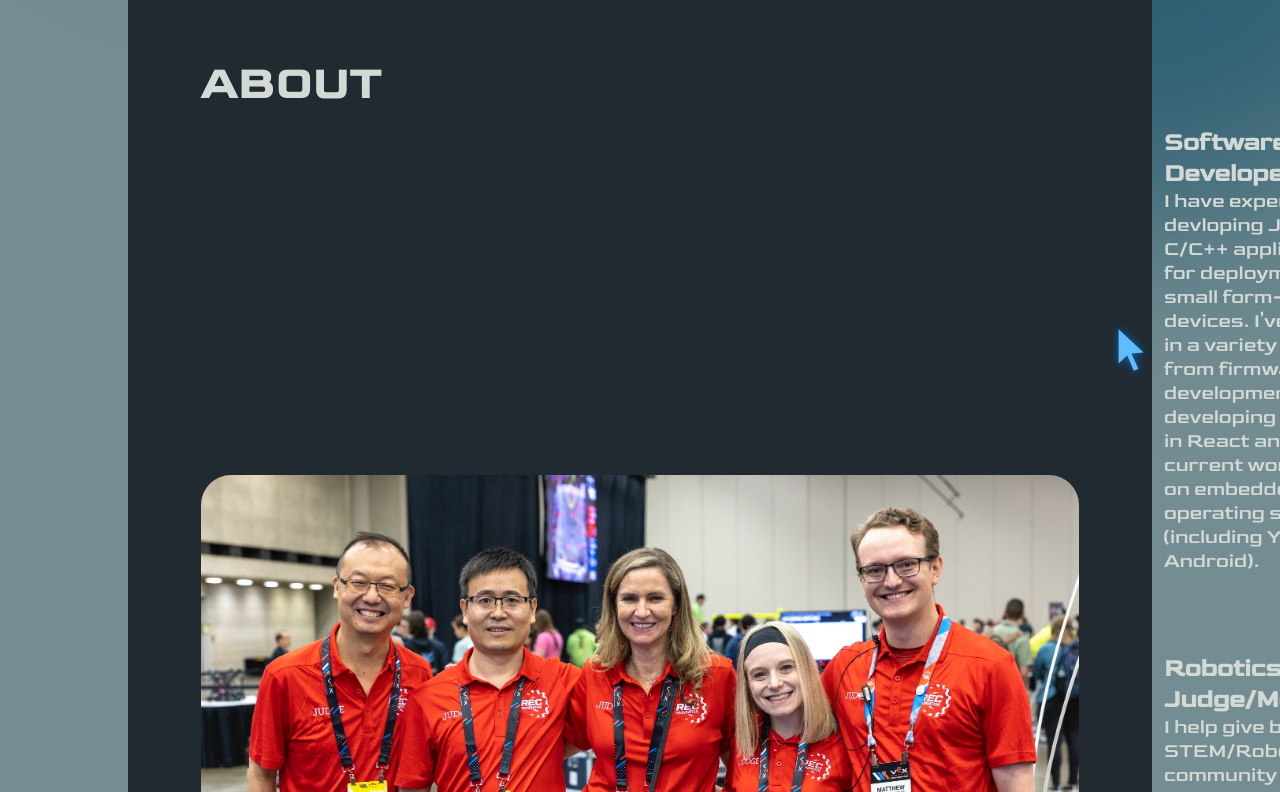
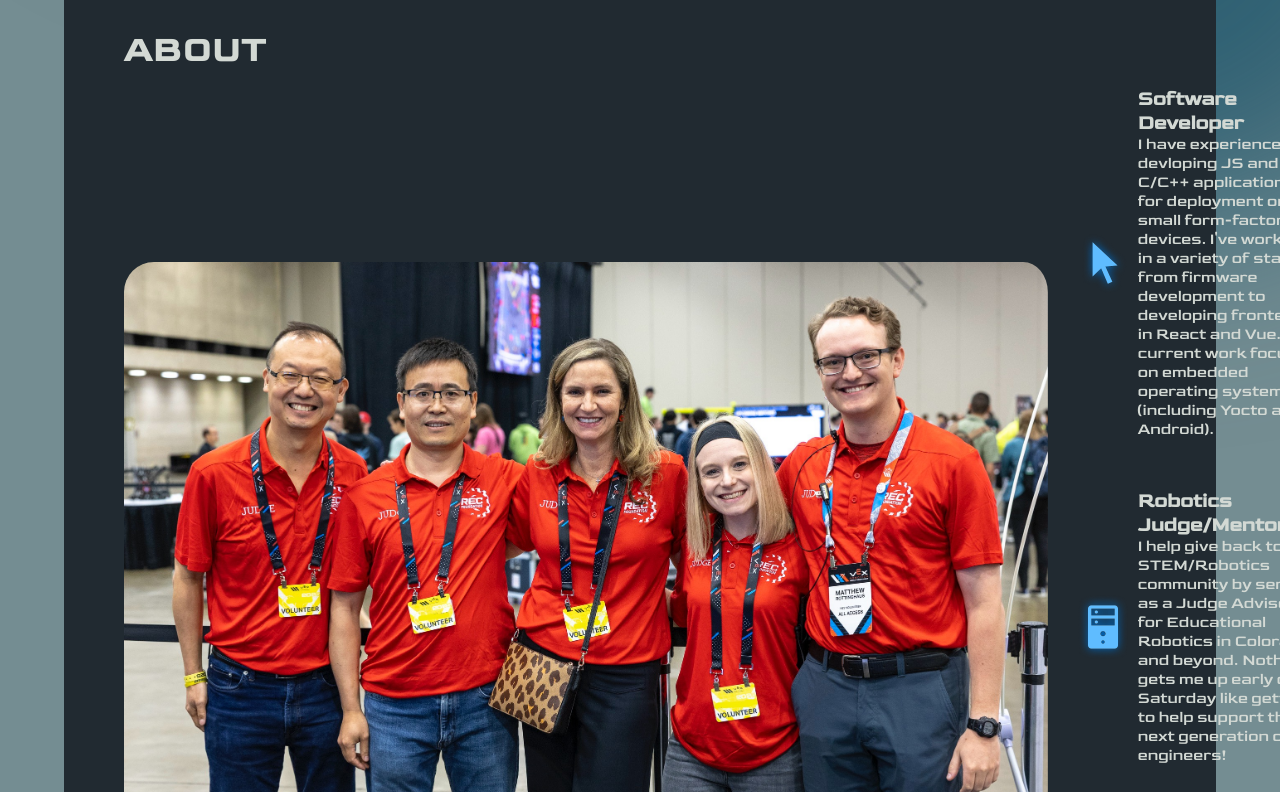
Before and after one commit to mjrottinghaus/mjrottinghaus.github.io, a React (Vite) app: page / in a window 1280 px wide. Shown: the part 808-1600 px from the top of the page. Built offline with nearby package versions, Linux system fonts and the light colour scheme.

Commit message:
email change + sytling fixes

```diff
--- a/src/components/about/About.jsx
+++ b/src/components/about/About.jsx
@@ -23,14 +23,14 @@ export const About = () => {
                     <img src={getImageUrl("about/serverIcon.png")} alt="Server Icon"/>
                     <div className={sytles.aboutItemText}>
                         <h3>Robotics Judge/Mentor</h3>
-                        <p>I help give back to the STEM/Robotics community by serving as a Judge Advisor for VEX Robotics in Colorado and beyond.  Nothing gets me up early on a Saturday like getting to help support the next generation of engineers!</p>
+                        <p>I help give back to the STEM/Robotics community by serving as a Judge Advisor for Educational Robotics in Colorado and beyond.  Nothing gets me up early on a Saturday like getting to help support the next generation of engineers!</p>
                     </div>
                 </li>
                 <li className={sytles.aboutItem}>
                     <img src={getImageUrl("about/uiIcon.png")} alt="UI Icon"/>
                     <div className={sytles.aboutItemText}>
                         <h3>Outdoors/Sports Enthusiast</h3>
-                        <p>Outside of tech, I love getting outside and hiking in the Rocky Mountains (Sky Pond in RMNP is my favorite!).  I also have a deep love of sports and the analytics associated with them (particularly in baseball).</p>
+                        <p>Outside of tech, I love getting outside and hiking in the Rocky Mountains.  I also have a deep love of sports and the analytics associated with them (particularly in baseball).</p>
                     </div>
                 </li>
             </ul>
--- a/src/components/about/About.module.css
+++ b/src/components/about/About.module.css
@@ -3,17 +3,17 @@
 .container {
   position: relative;
   background-color: var(--color-dark);
-  border-radius: 15px;
-  padding: 73px;
-  margin-top: 65px;
+  border-radius: 10px;
+  padding: 60px;
+  margin-top: 50px;
   z-index: 1;
-  margin-left: 10%;
-  margin-right: 10%;
+  margin-left: 5%;
+  margin-right: 5%;
 }
 
 .title {
   color: var(--color-text-light);
-  font-size: 45px;
+  font-size: 35px;
   font-weight: 700;
   letter-spacing: 1.75px;
   text-transform: uppercase;
@@ -27,17 +27,17 @@
 }
 
 .aboutImage {
-  width: 100%;
+  width: 90%;
   border-radius: 30px;
   padding-left: 0%;
-  padding-right: 0%;
+  padding-right: 0.5%;
 }
 
 .aboutItems {
   color: var(--color-text-light);
   display: flex;
   flex-direction: column;
-  gap: 50px;
+  gap: 20px;
 }
 
 .aboutItem {
@@ -62,14 +62,14 @@
 }
 
 .aboutItem h3 {
-  font-size: 25px;
+  font-size: 20px;
   font-weight: 600;
   font-family: var(--font-goldman);
 
 }
 
 .aboutItem p {
-  font-size: 20px;
+  font-size: 16px;
   font-family: var(--font-goldman);
 }
 
--- a/src/components/contact/Contact.jsx
+++ b/src/components/contact/Contact.jsx
@@ -13,7 +13,7 @@ export const Contact = () => {
             <ul className={styles.links}>
                 <li className={styles.link}>
                     <img src={getImageUrl("contact/emailIcon.png")} alt="Email Icon"/>
-                    <a href="mailto:mrott0902@yahoo.com">mrott0902@yahoo.com</a>
+                    <a href="mailto:matthew@rottingha.us">matthew@rottingha.us</a>
                 </li>
                 <li className={styles.link}>
                     <img src={getImageUrl("contact/linkedinIcon.png")} alt="LinkedIn Icon"/>
--- a/src/components/contact/Contact.module.css
+++ b/src/components/contact/Contact.module.css
@@ -60,10 +60,12 @@
         display: flex;
         flex-direction: column;
         align-items: center;
+        text-align: center;
     }
 
     .links {
         align-items: center;
+        text-align: center;
     }
 
     .text h2 {
@@ -75,6 +77,6 @@
     }
 
     .link a {
-        font-size: var(--h1-size-mobile);
+        font-size: var(--p-size-mobile);
     }
 }
```
Also changed, not shown: 1 other file (tests, documents, lock files or other folders).
